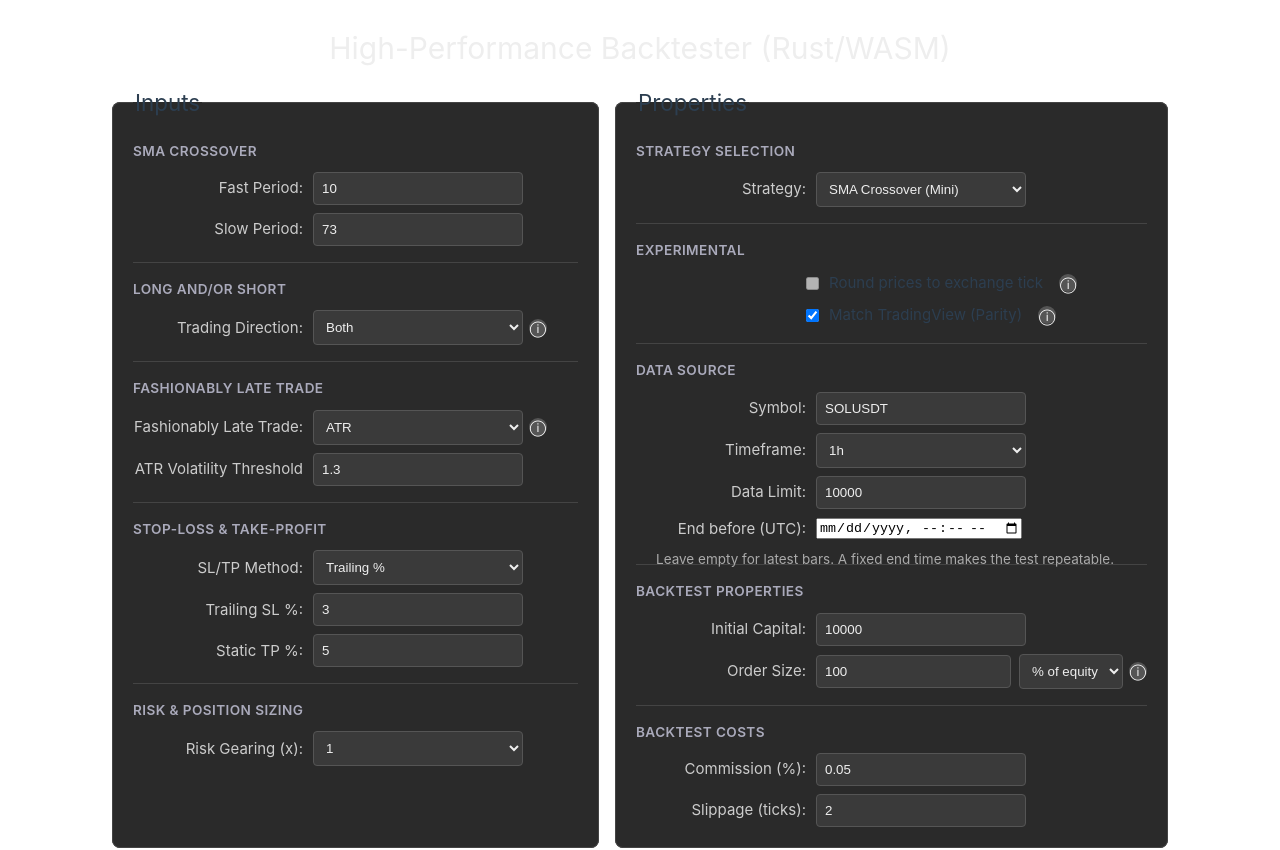
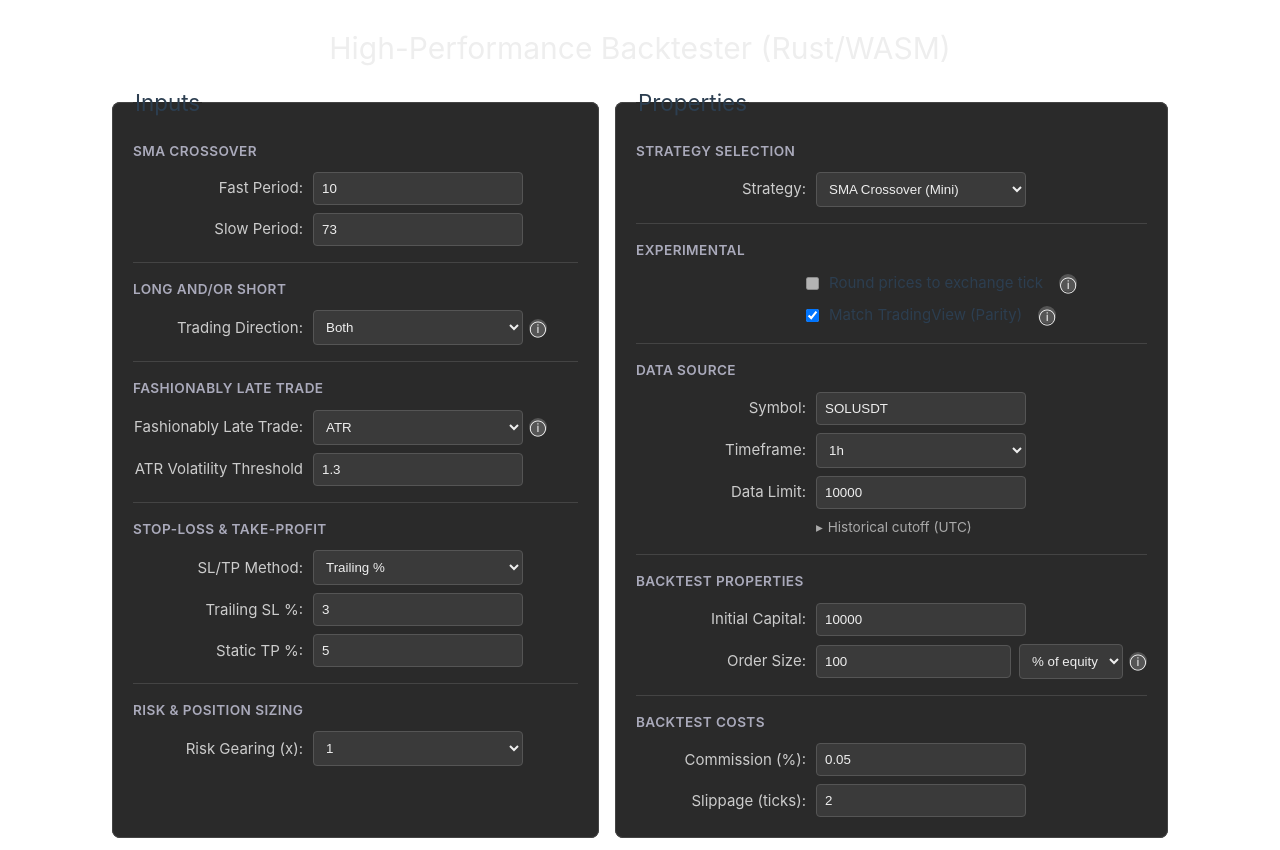
Before and after one commit to engan/rust-backtest, a Vue app in the folder frontend/: page / in a window 1280 px wide. Shown: the top 850 px of the page. Built offline with nearby package versions, Linux system fonts and the light colour scheme; the HTML template or start-up script is replaced by a standard one.

Commit message:
Hide historical cutoff behind advanced control

```diff
--- a/frontend/src/views/DashboardView.vue
+++ b/frontend/src/views/DashboardView.vue
@@ -293,11 +293,26 @@
               <label for="limit">Data Limit:</label>
               <input id="limit" v-model.number="dataLimitForFetch" type="number" />
             </div>
-            <div class="row">
-              <label for="end-before">End before (UTC):</label>
-              <input id="end-before" v-model="endBeforeUtc" type="datetime-local" />
-            </div>
-            <p class="hint">Leave empty for latest bars. A fixed end time makes the test repeatable.</p>
+            <div class="advanced-data-settings">
+              <button
+                type="button"
+                class="advanced-data-toggle"
+                :aria-expanded="showHistoricalCutoff"
+                @click="showHistoricalCutoff = !showHistoricalCutoff"
+              >
+                <span aria-hidden="true">{{ showHistoricalCutoff ? '▾' : '▸' }}</span>
+                Historical cutoff (UTC)
+              </button>
+              <div v-if="showHistoricalCutoff" class="advanced-data-panel">
+                <input
+                  id="end-before"
+                  v-model="endBeforeUtc"
+                  type="datetime-local"
+                  aria-label="Historical cutoff in UTC"
+                />
+                <p>Leave empty to use the latest bars.</p>
+              </div>
+            </div>
             <!-- TV preset UI – vises kun når aktivert -->
             <div class="row" v-if="presetEnabled">
               <label for="tvpreset">Paste TV preset JSON:</label>
@@ -910,6 +925,7 @@ console.log('params.sma:', JSON.stringify(smaParams))
 // Manuelt Data Limit (ingen auto-beregning)
 const dataLimitForFetch = ref<number>(10000)
 const endBeforeUtc = ref('')
+const showHistoricalCutoff = ref(false)
 
 function showPreset() {
   if (!tvPreset.value) {
@@ -1369,6 +1385,7 @@ h3 {
 }
 input[type='text'],
 input[type='number'],
+input[type='datetime-local'],
 select {
   flex-grow: 1; /* La input-feltene vokse for å fylle plassen */
   padding: 8px;
@@ -1377,6 +1394,37 @@ select {
   background-color: #3a3a3a;
   color: #eee;
   max-width: 210px; /* Gi en maks bredde for å unngå for lange felt */
+}
+.advanced-data-settings {
+  width: 210px;
+  margin: 0.1rem 0 0 calc(var(--label-width) + 10px);
+  color: #aaa;
+  font-size: 0.85rem;
+}
+.advanced-data-settings .advanced-data-toggle {
+  display: inline-flex;
+  gap: 0.3rem;
+  align-items: center;
+  width: auto;
+  padding: 0;
+  border: 0;
+  border-radius: 0;
+  background: transparent;
+  color: #aaa;
+  font: inherit;
+  cursor: pointer;
+  text-align: left;
+}
+.advanced-data-panel {
+  margin-top: 0.5rem;
+}
+.advanced-data-settings input {
+  box-sizing: border-box;
+  width: 100%;
+}
+.advanced-data-settings p {
+  margin: 0.35rem 0 0;
+  line-height: 1.35;
 }
 /* --- TV preset layout (textarea med knapper under) --- */
 .preset-col {
```
